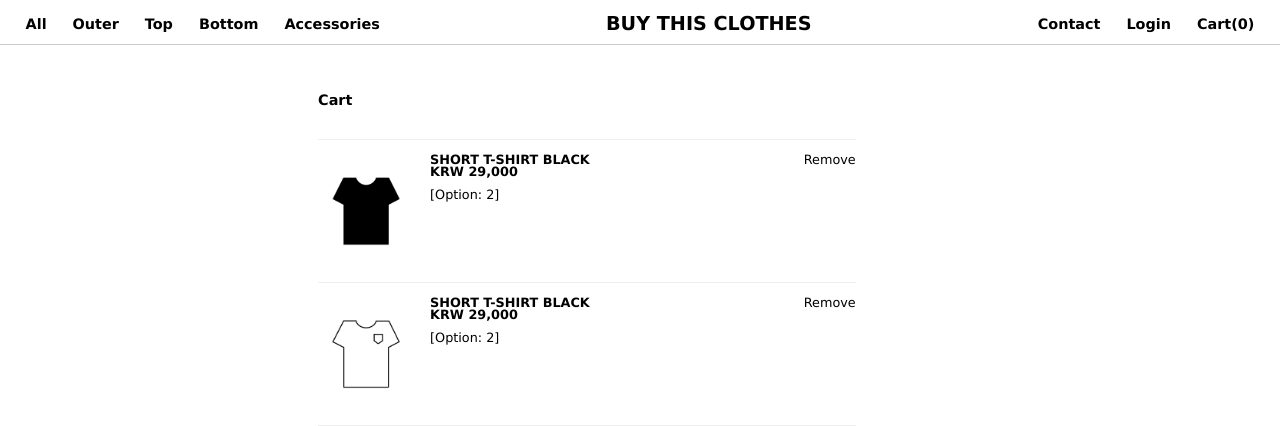
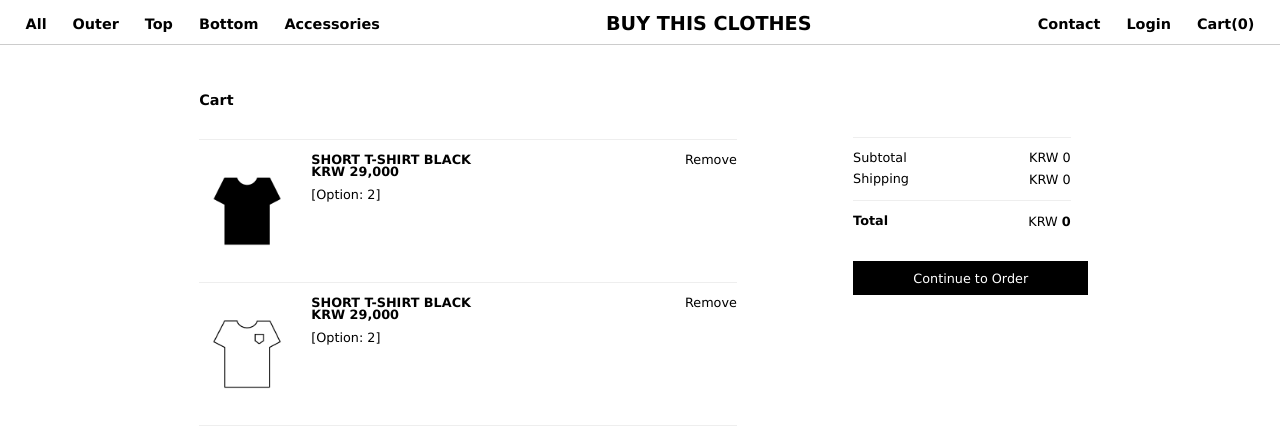
Before and after one commit to eoqna/buy-this-clothes, a React (Vite) app: page /order/cart in a window 1280 px wide. Shown: the top 426 px of the page. Built offline with nearby package versions, Linux system fonts and the light colour scheme.

Commit message:
Cart 결제 Layout 추가 작업

```diff
--- a/src/@types/index.d.ts
+++ b/src/@types/index.d.ts
@@ -11,5 +11,6 @@ declare namespace Props {
     category: string;
     default_img: string;
     mouse_over_img: string;
+    option: string[];
   };
 };
--- a/src/contants/index.ts
+++ b/src/contants/index.ts
@@ -51,6 +51,7 @@ export const clothes: Props.ClothInfo[] = [
     price: "KRW 29,000",
     default_img: "/top/t_shirt_black_f.png",
     mouse_over_img: "/top/t_shirt_black_b.png",
+    option: ["S", "M", "L", "XL", "2XL"],
   },
   {
     name: "SHORT T-SHIRT WHITE",
@@ -58,6 +59,7 @@ export const clothes: Props.ClothInfo[] = [
     price: "KRW 29,000",
     default_img: "/top/t_shirt_white_f.png",
     mouse_over_img: "/top/t_shirt_white_b.png",
+    option: ["S", "M", "L", "XL", "2XL"],
   },
   {
     name: "SHORT T-SHIRT RED",
@@ -65,6 +67,7 @@ export const clothes: Props.ClothInfo[] = [
     price: "KRW 29,000",
     default_img: "/top/t_shirt_red_f.png",
     mouse_over_img: "/top/t_shirt_red_b.png",
+    option: ["S", "M", "L", "XL", "2XL"],
   },
   {
     name: "SHORT T-SHIRT CHARCOAL",
@@ -72,6 +75,7 @@ export const clothes: Props.ClothInfo[] = [
     price: "KRW 29,000",
     default_img: "/top/t_shirt_charcoal_f.png",
     mouse_over_img: "/top/t_shirt_charcoal_b.png",
+    option: ["S", "M", "L", "XL", "2XL"],
   },
   {
     name: "POCKET T-SHIRT BLACK",
@@ -79,6 +83,7 @@ export const clothes: Props.ClothInfo[] = [
     price: "KRW 39,000",
     default_img: "/top/pocket_t_shirt_black_f.png",
     mouse_over_img: "/top/pocket_t_shirt_black_b.png",
+    option: ["S", "M", "L", "XL", "2XL"],
   },
   {
     name: "POCKET T-SHIRT WHITE",
@@ -86,6 +91,7 @@ export const clothes: Props.ClothInfo[] = [
     price: "KRW 39,000",
     default_img: "/top/pocket_t_shirt_white_f.png",
     mouse_over_img: "/top/pocket_t_shirt_white_b.png",
+    option: ["S", "M", "L", "XL", "2XL"],
   },
   {
     name: "POCKET T-SHIRT RED",
@@ -93,6 +99,7 @@ export const clothes: Props.ClothInfo[] = [
     price: "KRW 39,000",
     default_img: "/top/pocket_t_shirt_red_f.png",
     mouse_over_img: "/top/pocket_t_shirt_red_b.png",
+    option: ["S", "M", "L", "XL", "2XL"],
   },
   {
     name: "POCKET T-SHIRT CHARCOAL",
@@ -100,6 +107,7 @@ export const clothes: Props.ClothInfo[] = [
     price: "KRW 39,000",
     default_img: "/top/pocket_t_shirt_charcoal_f.png",
     mouse_over_img: "/top/pocket_t_shirt_charcoal_b.png",
+    option: ["S", "M", "L", "XL", "2XL"],
   },
   {
     name: "TWO BUTTON JACKET BLACK",
@@ -107,6 +115,7 @@ export const clothes: Props.ClothInfo[] = [
     price: "KRW 79,000",
     default_img: "/outer/two_button_jacket_black_f.png",
     mouse_over_img: "/outer/two_button_jacket_black_b.png",
+    option: ["S", "M", "L", "XL", "2XL"],
   },
   {
     name: "TWO BUTTON JACKET CHARCOAL",
@@ -114,6 +123,7 @@ export const clothes: Props.ClothInfo[] = [
     price: "KRW 79,000",
     default_img: "/outer/two_button_jacket_charcoal_f.png",
     mouse_over_img: "/outer/two_button_jacket_charcoal_b.png",
+    option: ["S", "M", "L", "XL", "2XL"],
   },
   {
     name: "SHORT SLEEVE SHIRT PINK",
@@ -121,6 +131,7 @@ export const clothes: Props.ClothInfo[] = [
     price: "KRW 59,000",
     default_img: "/outer/short_sleeve_shirt_pink_f.png",
     mouse_over_img: "/outer/short_sleeve_shirt_pink_b.png",
+    option: ["S", "M", "L", "XL", "2XL"],
   },
   {
     name: "SHORT SLEEVE SHIRT BROWN",
@@ -128,6 +139,7 @@ export const clothes: Props.ClothInfo[] = [
     price: "KRW 59,000",
     default_img: "/outer/short_sleeve_shirt_brown_f.png",
     mouse_over_img: "/outer/short_sleeve_shirt_brown_b.png",
+    option: ["S", "M", "L", "XL", "2XL"],
   },
   {
     name: "SHORT SLEEVE SHIRT LIGHT PURPLE",
@@ -135,6 +147,7 @@ export const clothes: Props.ClothInfo[] = [
     price: "KRW 59,000",
     default_img: "/outer/short_sleeve_shirt_light_purple_f.png",
     mouse_over_img: "/outer/short_sleeve_shirt_light_purple_b.png",
+    option: ["S", "M", "L", "XL", "2XL"],
   },
   {
     name: "SHORT SLEEVE SHIRT SKY BLUE",
@@ -142,6 +155,7 @@ export const clothes: Props.ClothInfo[] = [
     price: "KRW 59,000",
     default_img: "/outer/short_sleeve_shirt_sky_blue_f.png",
     mouse_over_img: "/outer/short_sleeve_shirt_sky_blue_b.png",
+    option: ["S", "M", "L", "XL", "2XL"],
   },
   {
     name: "REGULAR PANTS BLACK",
@@ -149,6 +163,7 @@ export const clothes: Props.ClothInfo[] = [
     price: "KRW 49,000",
     default_img: "/bottom/regular_pants_black_f.png",
     mouse_over_img: "/bottom/regular_pants_black_b.png",
+    option: ["S", "M", "L", "XL", "2XL"],
   },
   {
     name: "REGULAR PANTS CHARCOAL",
@@ -156,6 +171,7 @@ export const clothes: Props.ClothInfo[] = [
     price: "KRW 49,000",
     default_img: "/bottom/regular_pants_charcoal_f.png",
     mouse_over_img: "/bottom/regular_pants_charcoal_b.png",
+    option: ["S", "M", "L", "XL", "2XL"],
   },
   {
     name: "REGULAR PANTS KHAKI",
@@ -163,6 +179,7 @@ export const clothes: Props.ClothInfo[] = [
     price: "KRW 49,000",
     default_img: "/bottom/regular_pants_khaki_f.png",
     mouse_over_img: "/bottom/regular_pants_khaki_b.png",
+    option: ["S", "M", "L", "XL", "2XL"],
   },
   {
     name: "REGULAR PANTS DARK BLUE",
@@ -170,6 +187,7 @@ export const clothes: Props.ClothInfo[] = [
     price: "KRW 49,000",
     default_img: "/bottom/regular_pants_dark_blue_f.png",
     mouse_over_img: "/bottom/regular_pants_dark_blue_b.png",
+    option: ["S", "M", "L", "XL", "2XL"],
   },
   {
     name: "REGULAR PANTS MIDDLE BLUE",
@@ -177,6 +195,7 @@ export const clothes: Props.ClothInfo[] = [
     price: "KRW 49,000",
     default_img: "/bottom/regular_pants_middle_blue_f.png",
     mouse_over_img: "/bottom/regular_pants_middle_blue_b.png",
+    option: ["S", "M", "L", "XL", "2XL"],
   },
   {
     name: "REGULAR PANTS LIGHT BLUE",
@@ -184,6 +203,7 @@ export const clothes: Props.ClothInfo[] = [
     price: "KRW 49,000",
     default_img: "/bottom/regular_pants_light_blue_f.png",
     mouse_over_img: "/bottom/regular_pants_light_blue_b.png",
+    option: ["S", "M", "L", "XL", "2XL"],
   },
   {
     name: "REGULAR PANTS PINK",
@@ -191,6 +211,7 @@ export const clothes: Props.ClothInfo[] = [
     price: "KRW 49,000",
     default_img: "/bottom/regular_pants_pink_f.png",
     mouse_over_img: "/bottom/regular_pants_pink_b.png",
+    option: ["S", "M", "L", "XL", "2XL"],
   },
   {
     name: "SHOUDLER BAG BLACK",
@@ -198,6 +219,7 @@ export const clothes: Props.ClothInfo[] = [
     price: "KRW 59,000",
     default_img: "/acc/bag_black_f.png",
     mouse_over_img: "/acc/bag_black_b.png",
+    option: ["S", "M", "L", "XL", "2XL"],
   },
   {
     name: "SHOUDLER BAG SILVER",
@@ -205,6 +227,7 @@ export const clothes: Props.ClothInfo[] = [
     price: "KRW 59,000",
     default_img: "/acc/bag_silver_f.png",
     mouse_over_img: "/acc/bag_silver_b.png",
+    option: ["S", "M", "L", "XL", "2XL"],
   },
   {
     name: "SHOUDLER BAG GREEN",
@@ -212,6 +235,7 @@ export const clothes: Props.ClothInfo[] = [
     price: "KRW 79,000",
     default_img: "/acc/shoulder_bag_green_f.png",
     mouse_over_img: "/acc/shoulder_bag_green_b.png",
+    option: ["S", "M", "L", "XL", "2XL"],
   },
   {
     name: "SHOUDLER BAG SILVER",
@@ -219,5 +243,6 @@ export const clothes: Props.ClothInfo[] = [
     price: "KRW 79,000",
     default_img: "/acc/shoulder_bag_silver_f.png",
     mouse_over_img: "/acc/shoulder_bag_silver_b.png",
+    option: ["S", "M", "L", "XL", "2XL"],
   },
 ];
--- a/src/screen/Cart.tsx
+++ b/src/screen/Cart.tsx
@@ -54,6 +54,8 @@ const OptionText = styled.p`
 
 const PriceLayout = styled.div`
   margin: 2.75rem 0 0 8.3%;
+  width: 17%;
+  padding: 0 10px;
 `;
 
 const RemoveButton = styled.a`
@@ -61,6 +63,49 @@ const RemoveButton = styled.a`
   color: ${Colors.Black};
   text-decoration: none;
   cursor: pointer;
+  height: fit-content;
+`;
+
+const TotalSummaryLayout = styled.div`
+  padding-top: 0.6rem;
+  border-top: 1px solid #eee;
+`;
+
+const SummaryLayout = styled.div`
+  display: flex;
+  flex-direction: row;
+  justify-content: space-between;
+  align-items: center;
+  width: 100%;
+`;
+
+const SummaryStrong = styled.strong<{ $type: string }>`
+  font-size: 0.8rem;
+  font-weight: ${(props) => props.$type};
+`;
+
+const SumarryRightLayout = styled.span`
+  font-size: 0.8rem;
+  line-height: 1.7;
+`;
+
+const TotalPriceLayout = styled.div`
+  margin-top: 0.6rem;
+  margin-bottom: 1.8rem;
+  padding-top: 0.6rem;
+  border-top: 1px solid #eee;
+`;
+
+const ButtonLayout = styled.div`
+  background: ${Colors.Black};
+  width: 100%;
+  padding: 0.55rem;
+  text-align: center;
+`;
+
+const OrderButton = styled.a`
+  color: ${Colors.White};
+  font-size: 0.8rem;
 `;
 
 const Cart = (props: CommonProps.ComponentProps) => {
@@ -94,7 +139,25 @@ const Cart = (props: CommonProps.ComponentProps) => {
         </ProductLayout>
       </ProductsLayout>
       <PriceLayout>
-
+        <TotalSummaryLayout>
+          <SummaryLayout>
+            <SummaryStrong $type="normal">Subtotal</SummaryStrong>
+            <SumarryRightLayout>KRW 0</SumarryRightLayout>
+          </SummaryLayout>
+          <SummaryLayout>
+            <SummaryStrong $type="normal">Shipping</SummaryStrong>
+            <SumarryRightLayout>KRW 0</SumarryRightLayout>
+          </SummaryLayout>
+        </TotalSummaryLayout>
+        <TotalPriceLayout>
+          <SummaryLayout>
+            <SummaryStrong $type="bold">Total</SummaryStrong>
+            <SumarryRightLayout>KRW <SummaryStrong $type="bold">0</SummaryStrong></SumarryRightLayout>
+          </SummaryLayout>
+        </TotalPriceLayout>
+        <ButtonLayout>
+          <OrderButton>Continue to Order</OrderButton>
+        </ButtonLayout>
       </PriceLayout>
     </CartLayout>
   );
--- a/src/screen/Product.tsx
+++ b/src/screen/Product.tsx
@@ -88,8 +88,10 @@ const Product = (props: CommonProps.ComponentProps) => {
   const onClickLoadMoreButton = useCallback(() => {
     if( page === allPage ) return;
 
+    const tmpArr = clothes.filter((_, i) => i >= showProducts.length && i < showProducts.length + 8);
+
     setPage(prev => prev+1);
-    setShowProducts(clothes.filter((_, i) => i < showProducts.length + 8));
+    setShowProducts(prev => prev.concat(tmpArr));
   }, [page, showProducts]);
 
   return (
```
